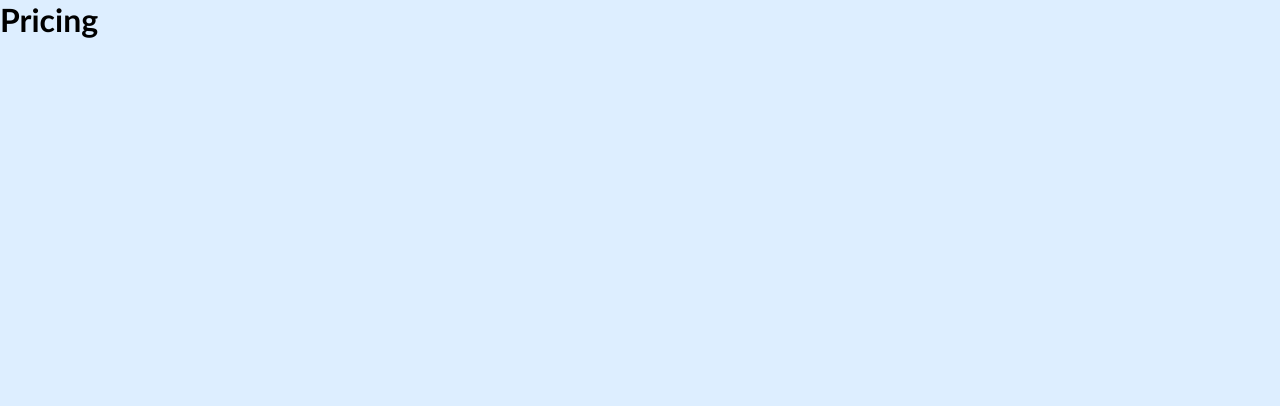
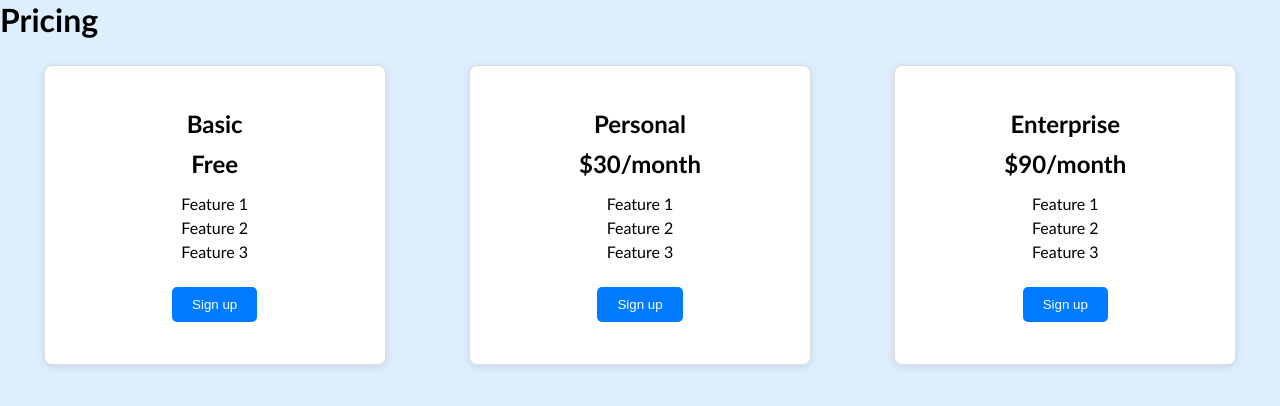
Before and after one commit to JavierDSaavedraM/desarrollo-web-repo, a plain HTML site: page segundoParcial/M3S4/index.html in a window 1280 px wide. Drawn offline with Linux system fonts and the light colour scheme.

Commit message:
termine tarea M3S4

```diff
--- a/segundoParcial/M3S4/index.html
+++ b/segundoParcial/M3S4/index.html
@@ -12,7 +12,41 @@
   <h1>Pricing</h1>
 
   <main>
-    <!-- Place your card container and the cards here -->
+    <section class="pricing-container">
+      <article class="pricing-card">
+        <h2> Basic </h2>
+        <p class="price">Free</p>
+        <ul>
+          <li>Feature 1</li>
+          <li>Feature 2</li>
+          <li>Feature 3</li>
+        </ul>
+        <button>Sign up</button>
+      </article>
+
+      <article class="pricing-card">
+        <h2> Personal </h2>
+        <p class="price">$30/month</p>
+        <ul>
+          <li>Feature 1</li>
+          <li>Feature 2</li>
+          <li>Feature 3</li>
+        </ul>
+        <button>Sign up</button>
+      </article>
+
+      <article class="pricing-card">
+        <h2> Enterprise </h2>
+        <p class="price">$90/month</p>
+        <ul>
+          <li>Feature 1</li>
+          <li>Feature 2</li>
+          <li>Feature 3</li>
+        </ul>
+        <button>Sign up</button>
+      </article>
+    </section>
+
   </main>
 
 </body>
--- a/segundoParcial/M3S4/styles.css
+++ b/segundoParcial/M3S4/styles.css
@@ -47,6 +47,10 @@ button:hover {
 }
 
 .pricing-container {
+  display: flex;
+  justify-content: space-around;
+  align-items: stretch;
+  gap: 1rem;
   width: 100%;
   height: 300px;
   margin: 10px;
@@ -54,7 +58,12 @@ button:hover {
 }
 
 .pricing-card {
-
+  flex: 0 1 300px;
+  display: flex;
+  flex-direction: column;
+  justify-content: center;
+  align-items: center;
+  gap: 1px;
   background-color: #fff;
   border: 1px solid #ddd;
   border-radius: 8px;
```
